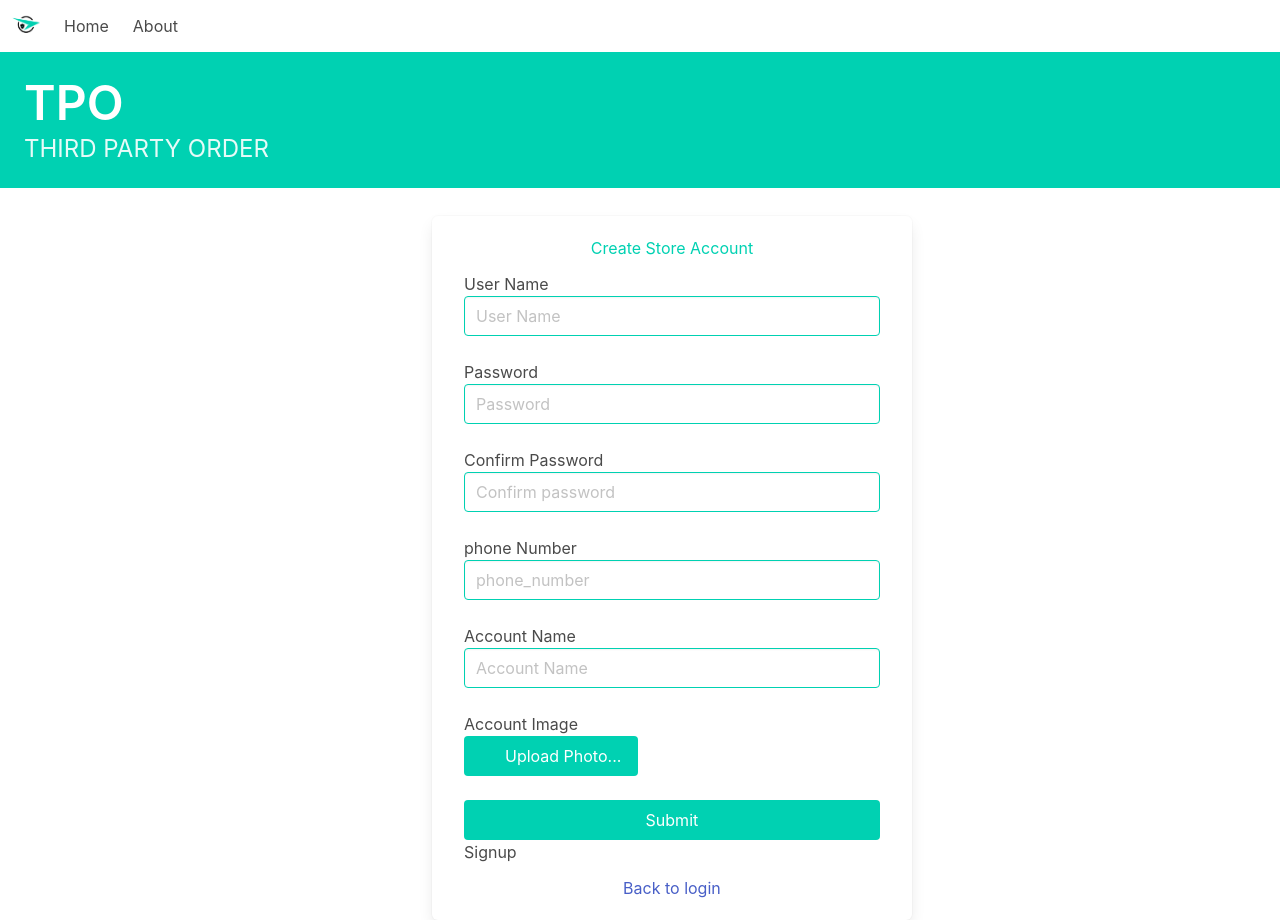
After one commit to RaghadAbusamor/Third-Party-Order-Website, a Django app: page /accounts/signup/store/ in a window 1280 px wide. The commit adds this page. Run offline with Django 4.2, Linux system fonts and the light colour scheme.

Commit message:
add store sign up

```diff
--- a/users/templates/users/signup.html
+++ b/users/templates/registration/signup.html
@@ -7,7 +7,7 @@
 <div class="box" >
 
 
-<button class="button is-primary is-outlined is-large has-text-centered " onclick="location.href=`{% url 'login' %}` ">Sign up as Store</button>
+<button class="button is-primary is-outlined is-large has-text-centered " onclick="location.href=`{% url 'StoreSignUpView' %}` ">Sign up as Store</button>
 <button class="button is-primary is-outlined is-large has-text-centered " onclick="location.href=`{% url 'CustomerSignUpView' %}` ">Sign up as Customer</button>
 
 </div>
--- a/users/templates/users/customer_signup.html
+++ b/users/templates/users/customer_signup.html
@@ -43,15 +43,15 @@
                         </div>
                         <div class="column">
                          <label for="Name">Confirm Password</label>
-                         <input class="input is-primary" type="Confirm password" placeholder="Confirm password">
+                         <input class="input is-primary" type="password" placeholder="Confirm password">
                         </div>
                         <div class="column">
                             <label for="Name">phone Number</label>
-                            <input class="input is-primary" type="phone_number" placeholder="phone_number">
+                            <input class="input is-primary" type="tel" placeholder="phone_number">
                         </div>
                         <div class="column">
                             <label for="Name">Age</label>
-                            <input class="input is-primary" type="Age" placeholder="Age">
+                            <input class="input is-primary" type="text" placeholder="Age">
                         </div>
 
 
--- /dev/null
+++ b/users/templates/users/store_signup.html
@@ -0,0 +1,94 @@
+<!-- template.html -->
+
+<!--users/templates/registration/login.html-->
+{% extends 'base.html' %}
+{% block content %}
+<!DOCTYPE html>
+<html lang="en">
+
+    <head>
+        <meta charset="UTF-8">
+        <meta http-equiv="X-UA-Compatible" content="IE=edge">
+        <meta name="viewport" content="width=device-width, initial-scale=2.0">
+        <title>Third Party Order</title>
+        <link rel="stylesheet" href="https://cdn.jsdelivr.net/npm/bulma@0.9.4/css/bulma.min.css">
+    </head>
+
+    <body>
+
+        <div class="container" >
+            <form method="POST" enctype="multipart/form-data"  action="https://formspree.io/f/xgebwkbb">
+                {% csrf_token %}
+            <div class="columns">
+
+                <div class="column is-4">
+                    </div>
+                    <div class="columns is-flex is-flex-direction-column">
+                        <br>
+                        <br>
+                      <div class="box">
+                        <div class="has-text-primary">
+                        <div class="has-text-centered">
+                            <p class="is-size-30"> Create Store Account
+                            </p>
+                        </div>
+                    </div>
+                        <div class="column">
+                            <label for="Name">User Name</label>
+                            <input class="input is-primary" type="text" placeholder="User Name">
+                        </div>
+                        <div class="column">
+                            <label for="Name">Password</label>
+                            <input class="input is-primary" type="password" placeholder="Password">
+                        </div>
+                        <div class="column">
+                         <label for="Name">Confirm Password</label>
+                         <input class="input is-primary" type="password" placeholder="Confirm password">
+                        </div>
+                        <div class="column">
+                            <label for="Name">phone Number</label>
+                            <input class="input is-primary" type="tel" placeholder="phone_number">
+                        </div>
+                        <div class="column">
+                            <label for="Name">Account Name</label>
+                            <input class="input is-primary" type="text" placeholder="Account Name">
+                        </div>
+
+                        <div class="column">
+                        <label for="Name">Account Image</label>
+                        <div class="file is-primary">
+                            <label class="file-label">
+                                <input class="file-input" type="file" name="resume">
+                                <span class="file-cta">
+                                <span class="file-icon">
+                                    <i class="fas fa-upload"></i>
+                                </span>
+                                <span class="file-label">
+                                    Upload Photo...
+                                </span>
+                                </span>
+                            </label>
+                            </div>
+                        </div>
+
+
+
+
+                        <div class="column">
+                          <input class="button is-primary is-fullwidth" type="submit">Signup</input>
+                        </div>
+
+                        <div class="has-text-centered">
+                            <a href="{% url 'login' %}">Back to login</a>                            </p>
+                        </div>
+                    </div>
+                </div>
+                </div>
+            </form>
+            </div>
+        </div>
+    </body>
+
+</html>
+
+{% endblock %}
--- a/users/urls.py
+++ b/users/urls.py
@@ -1,5 +1,5 @@
 from django.urls import path,include
-from users.views import dashboard,register,CustomerSignUpView, about, signup#,SignUpView,StoreSignUpView,DeliverySignUpView
+from users.views import dashboard,register,CustomerSignUpView, about, signup, StoreSignUpView#,SignUpView,StoreSignUpView,DeliverySignUpView
 urlpatterns = [
     path("", dashboard, name="dashboard"),
     path('accounts/signup/customer/', CustomerSignUpView, name="CustomerSignUpView"),
@@ -12,4 +12,5 @@ urlpatterns = [
     path("register/", register, name="register"),
     path("about/",about, name="about"),
     path("accounts/signup", signup , name="signup"),
+    path('accounts/signup/store/', StoreSignUpView, name="StoreSignUpView"),
 ]
--- a/users/views.py
+++ b/users/views.py
@@ -6,7 +6,8 @@ from django.shortcuts import redirect, render
 from django.urls import reverse
 from users.forms import CustomUserCreationForm
 from django.views.generic import CreateView, ListView, UpdateView
-from users.forms import CustomerSignUpForm
+from users.forms import CustomerSignUpForm, StoreSignUpForm
+
 from users.models import User
 from django.views.generic.edit import FormView
 from django.urls import reverse_lazy
@@ -40,5 +41,19 @@ def CustomerSignUpView(request):
     else:
         return render(request, "users/customer_signup.html",{"form": CustomerSignUpForm})
 
+
 def signup(request):
-    return render(request, "users/signup.html")
+    return render(request, "registration/signup.html")
+
+
+def StoreSignUpView(request):
+    if request.method == "POST":
+        form = StoreSignUpForm(request.POST, files= request.FILES)
+        if form.is_valid():
+            user = form.save()
+            login(request, user)
+            return redirect(reverse('dashboard'))
+        else:
+            print(form.errors)
+    else:
+        return render(request, "users/store_signup.html",{"form": StoreSignUpForm})
```
Also changed, not shown: users/forms.py (+48 -0 lines), users/templates/registration/signup_form.html (deleted).
